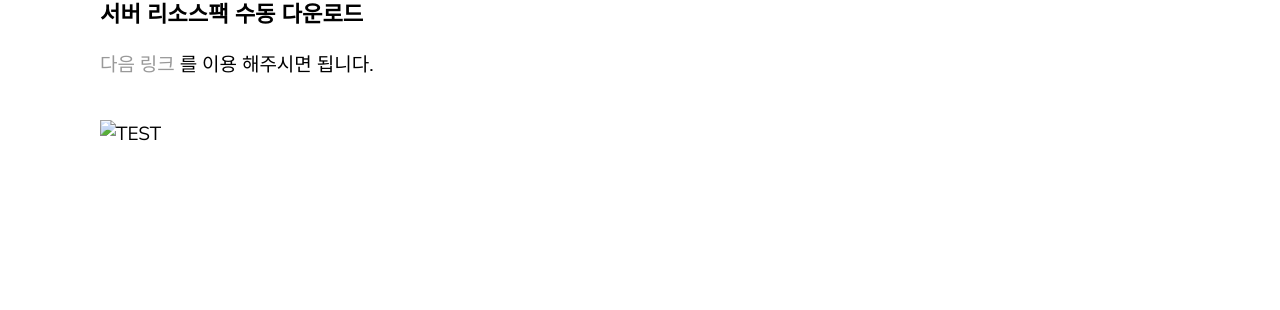
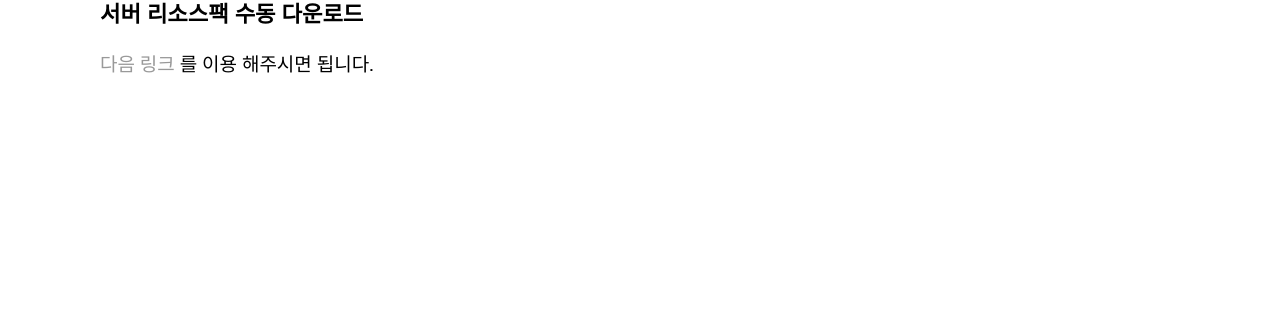
Before and after one commit to dueilee0/dueilee0.github.io, a Jekyll site: the page built from _posts/2019-11-20-리소스팩-가이드.markdown, in a window 1280 px wide. Shown: the part 668-978 px from the top of the page. Built offline with Jekyll 4.4.1, drawn with Linux system fonts in a browser that asks for light colours; before the commit the page ends 900 px from its top, so only the background shows below that.

Commit message:
Update 2019-11-20-리소스팩-가이드.markdown

```diff
--- a/_posts/2019-11-20-리소스팩-가이드.markdown
+++ b/_posts/2019-11-20-리소스팩-가이드.markdown
@@ -16,4 +16,4 @@ categories: HARDLIFE
 [다음 링크](https://drive.google.com/uc?id=1D0Ym8_KZL4mqzg_AgY64RxbN_XAVzrAP&export=download "서버 리소스팩 다운로드 하러 가기")
 를 이용 해주시면 됩니다.
 
-![TEST](dueilee0.github.io/assets/images/test.PNG)
+![TEST](https://dueilee0.github.io/assets/images/test.PNG)
```
